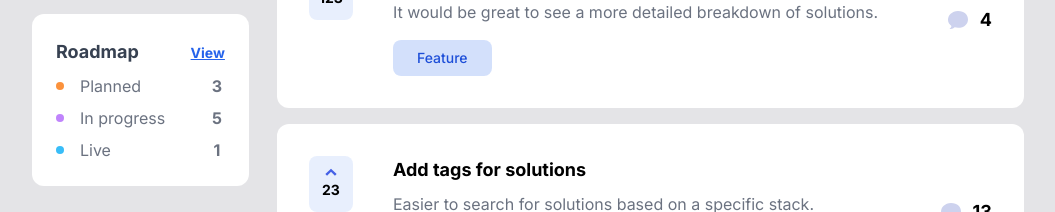
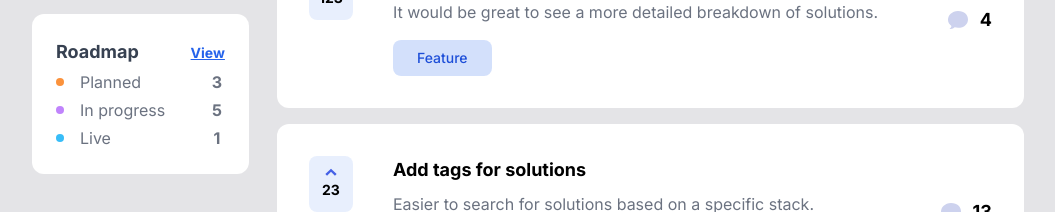
Before and after one commit to katsuragawaa/feedback-hub, a Vue app: page / in a window 1280 px wide. Shown: the part 490-702 px from the top of the page, without its empty margins (112-1167 px from the left). Built offline with nearby package versions, Linux system fonts and the light colour scheme.

Commit message:
Ajust margin

```diff
--- a/src/components/menu-cards/RoadmapCard.vue
+++ b/src/components/menu-cards/RoadmapCard.vue
@@ -15,7 +15,7 @@ const roadmap = {
         <a href="#" class="underline text-sm text-blue-600 hover:text-opacity-60">View</a>
       </div>
       <div class="flex flex-col text-gray-500">
-        <div v-for="(value, status) in roadmap" :key="value.id" class="flex flex-grow mt-2">
+        <div v-for="(value, status) in roadmap" :key="value.id" class="flex flex-grow mt-1">
           <div class="w-4 text-center flex items-center mr-2">
             <div class="w-2 h-2 rounded-full" :class="value.color"></div>
           </div>
```
